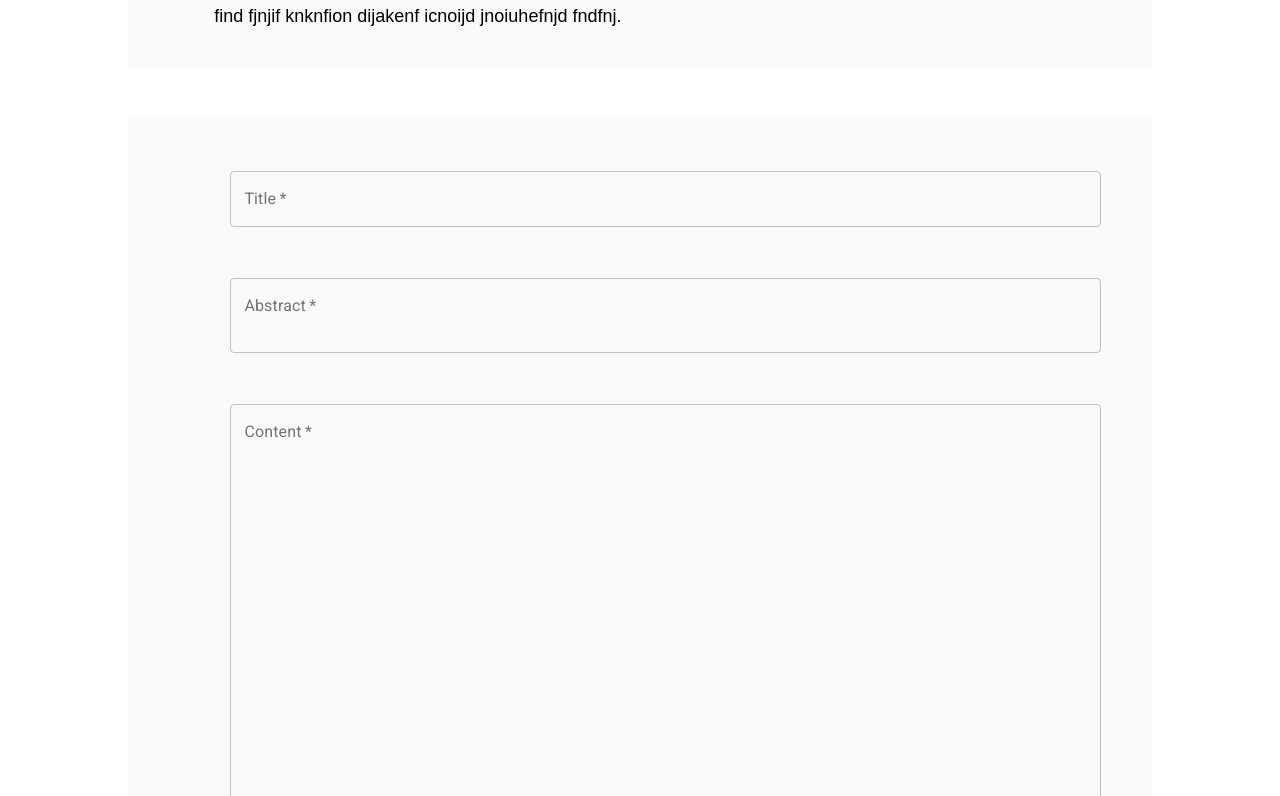
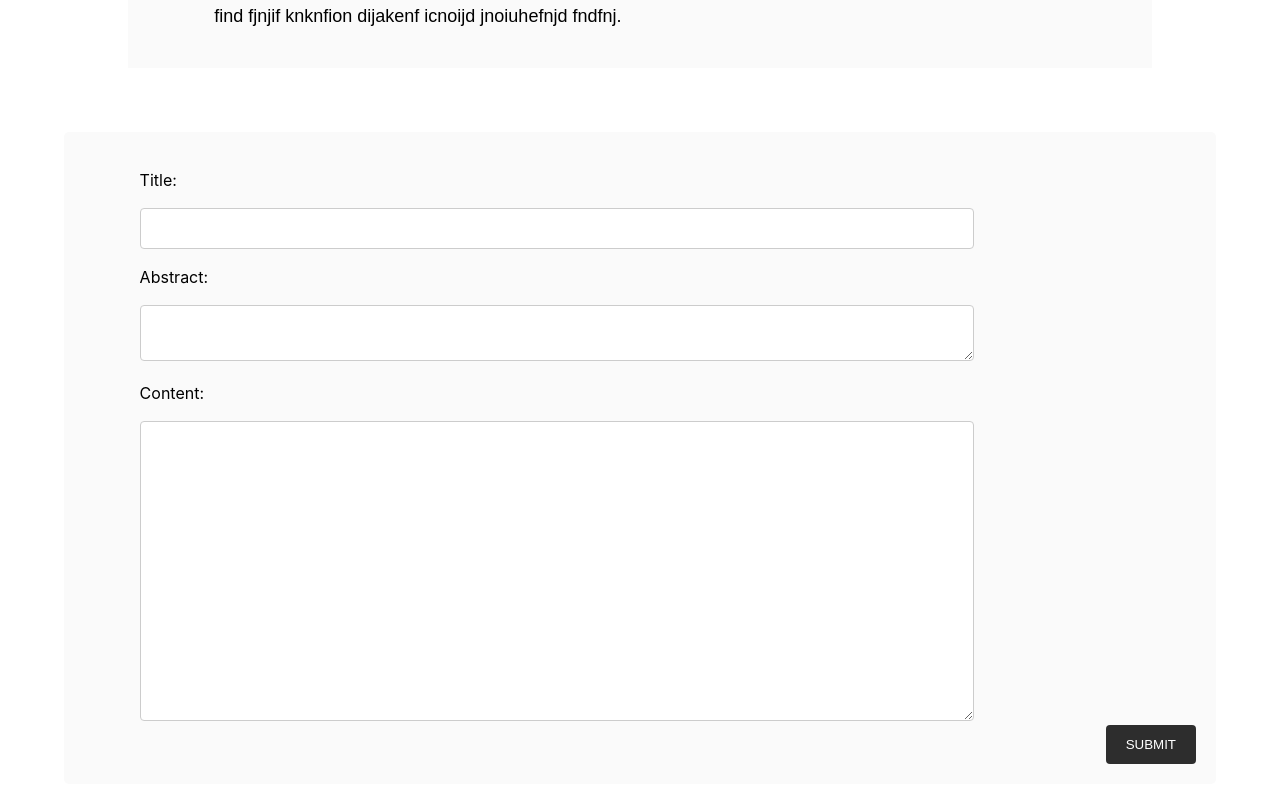
Before and after one commit to Mann23/27-Programming-Club-FrontEnd, a React (Create React App) app: page / in a window 1280 px wide. Shown: the part 1204-2000 px from the top of the page. Built offline with nearby package versions, Linux system fonts and the light colour scheme.

Commit message:
Updated the creat-blog component

```diff
--- a/src/APIdata/apidata.js
+++ b/src/APIdata/apidata.js
@@ -1,6 +1,8 @@
 
+let apidata = []
 
-export default [
+// eslint-disable-next-line
+export default apidata = [
     {
       id: 11111,
       title: "Title 1",
--- a/src/blogComponents/BlogMain.js
+++ b/src/blogComponents/BlogMain.js
@@ -8,6 +8,7 @@ import Grid from '@material-ui/core/Grid';
 import MediaCard from './blog-card.js'
 import ViewBlog from './view-blog.js';
 import CreateBlog from './create-blog.js';
+import apidata from '../APIdata/apidata.js'
 
 export default class BlogMain extends React.Component {
     render() {
--- a/src/blogComponents/create-blog.css
+++ b/src/blogComponents/create-blog.css
@@ -1,37 +1,66 @@
-.WholeBodyField{
+* {
+    box-sizing: border-box;
+  }
+
+  input[type=text], textarea {
+    width: 100%;
+    padding: 12px;
+    border: 1px solid #ccc;
+    border-radius: 4px;
+    resize: vertical;
+  }
+
+  label {
+    padding: 12px 12px 12px 0;
+    display: inline-block;
+  }
+
+  input[type=submit] {
+    background-color: #2d2d2d;
+    color: white;
+    padding: 12px 20px;
+    border: none;
+    border-radius: 4px;
+    cursor: pointer;
+    float: right;
+  }
+
+  input[type=submit]:hover {
+    background-color: #666666;
+  }
+
+  .container {
+    border-radius: 5px;
     background-color: #fafafa;
-    width: 80%;
-    height: auto;
-    margin: auto;
-    padding: auto;
-    display: block;
-}
+    padding: 20px;
+    margin: 5%;
+  }
 
-.TitleInfoField{
-    display: block;
-    padding: 5%;
-    margin-top: 5%;
-    margin-left: 5%;
-}
+  .col-25 {
+    float: center;
+    width: 20%;
+    margin-top: 6px;
+    margin-left: 5% ;
+  }
 
-.AbstractInfoField{
-    display: block;
-    padding-left: 5%;
-    padding-right: 5%;
-    margin-left: 5%;
-}
+  .col-75 {
+    float: left;
+    width: 75%;
+    margin-top: 6px;
+    margin-left: 5% ;
+  }
 
+  /* Clear floats after the columns */
+  .row:after {
+    content: "";
+    display: table;
+    clear: both;
+  }
 
-.ContentInfoField{
-    display: block;
-    padding: 5%;
-    margin-left: 5%;
-}
-
-.SubmitBtnField{
-    display: flex;
-    flex-direction: row;
-    align-items: center;
-    justify-content: center;
-    padding: 5%;
-}
+  /* Responsive layout - when the screen is less than 600px wide, make the two columns stack on top of each other instead of next to each other */
+  @media screen and (max-width: 600px) {
+    .col-25, .col-75, input[type=submit] {
+      width: 100%;
+      margin-top: 0;
+    }
+  }
--- a/src/blogComponents/create-blog.js
+++ b/src/blogComponents/create-blog.js
@@ -1,62 +1,71 @@
 import React from 'react';
-import TextField from '@material-ui/core/TextField';
-import Button from '@material-ui/core/Button';
 import './create-blog.css'
 
 export default class CreateBlog extends React.Component {
+    constructor(props) {
+        super(props);
+        this.state = {
+            titleOfBlog: '',
+            abstractOfBlog: '',
+            contentOfBlog: '',
+        };
+        this.myChangeHandler = this.myChangeHandler.bind(this);
+        this.mySubmitHandler = this.mySubmitHandler.bind(this);
+    }
 
+    mySubmitHandler = (event) => {
+        event.preventDefault();
+        alert("You are submitting \"" + this.state.titleOfBlog + "\" ");
+    }
 
+    myChangeHandler = (event) => {
+        let nam = event.target.name;
+        let val = event.target.value;
+        this.setState({ [nam]: val });
+    }
 
     render() {
         return (
-            <div className="WholeBodyField">
+            <div className='container'>
+            <form onSubmit={this.mySubmitHandler}>
 
-                <div className="TitleInfoField">
-                    <TextField
-                    id="outlined-basic"
-                    label="Title"
-                    variant="outlined"
-                    color="primary"
-                    required={true}
-                    fullWidth={true}
-                    />
+                <div class="row">
+                    <div class="col-25">
+                        <label>Title:</label>
+                    </div>
+                    <div class="col-75">
+                        <input
+                            type='text'
+                            name='titleOfBlog'
+                            onChange={this.myChangeHandler}
+                        />
+                    </div>
                 </div>
 
-                <div className="AbstractInfoField">
-                    <TextField
-                    id="outlined-basic"
-                    label="Abstract"
-                    variant="outlined"
-                    color="primary"
-                    multiline="true"
-                    rows="2"
-                    required={true}
-                    fullWidth={true}
-                    />
+                <div class="row">
+                    <div class="col-25">
+                        <label>Abstract:</label>
+                    </div>
+                    <div class="col-75">
+                        <textarea name='abstractOfBlog' value={this.state.abstractOfBlog} onChange={this.myChangeHandler} />
+                    </div>
                 </div>
 
-                <div className="ContentInfoField">
-                    <TextField
-                    id="outlined-basic"
-                    label="Content"
-                    variant="outlined"
-                    color="primary"
-                    multiline="true"
-                    rows="50"
-                    required={true}
-                    fullWidth={true}
-                    />
+                <div class="row">
+                    <div class="col-25">
+                        <label>Content:</label>
+                    </div>
+                    <div class="col-75">
+                        <textarea name='contentOfBlog' value={this.state.contentOfBlog} onChange={this.myChangeHandler} style={{height:'300px'}}/>
+                    </div>
                 </div>
 
-               <div className="SubmitBtnField">
-               <Button variant="contained" color="primary" size="large">
-                    Submit
-                </Button>
-               </div>
+                <div class="row">
+                    <input type="submit" value="SUBMIT"/>
+                </div>
 
-
+            </form>
             </div>
-
-        )
+        );
     }
 }
```
